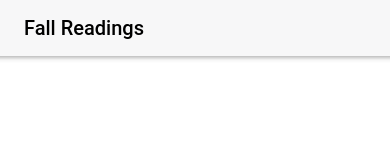
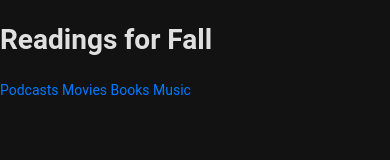
Before and after one commit to AlbertAnthonyArrieta/NMED3630-Fall-Readings-App, a website: page www/index.html in a window 390 px wide. Drawn offline with Linux system fonts and the light colour scheme; some packages are replaced by stand-ins of ours.

Commit message:
added pages

```diff
--- a/www/index.html
+++ b/www/index.html
@@ -42,7 +42,7 @@
     <link rel="stylesheet" href="css/framework7-bundle.min.css" />
     <title>Fall Readings</title>
   </head>
-  <body>
+  <body class="dark">
     <div id="app">
       <!-- panel components go here -->
 
@@ -52,20 +52,24 @@
 
       <div class="view view-main">
 
-        <div class="navbar">
-            <div class="navbar-bg"></div>
-            <div class="navbar-inner">
-                <div class="title">Fall Readings</div>
-            </div>
-        </div>
-
         <!-- component will apply to all pages in view -->
           <div class="page" data-name="home">
             <!-- component is fixed to the page -->
 
             <div class="page-content">
-
-              </div>
+                <h1>Readings for Fall</h1>
+                <a class="link" href="/podcasts/">
+                Podcasts
+                </a>
+                <a class="link" href="/movies/">
+                Movies
+                </a>
+                <a class="link" href="/books/">
+                Books
+                </a>
+                <a class="link" href="/music/">
+                Music
+                </a>
             </div>
           </div>
         </div>
@@ -74,5 +78,6 @@
     <script src="cordova.js"></script>
     <script src="js/framework7-bundle.min.js"></script>
     <script src="js/index.js"></script>
+    <script src="js/scripts.js"></script>
   </body>
 </html>
--- a/www/js/index.js
+++ b/www/js/index.js
@@ -2,5 +2,27 @@ var app = new Framework7({
     // App root element
     el: '#app',
     // ... other parameters
+    routes: [
+        {
+            path: '/',
+            url: 'index.html',
+        },
+        {
+            path: '/podcasts/',
+            url: 'pages/podcasts.html',
+        },
+        {
+            path: '/movies/',
+            url: 'pages/movies.html',
+        },
+        {
+            path: '/books/',
+            url: 'pages/books.html',
+        },
+        {
+            path: '/music/',
+            url: 'pages/music.html',
+        },
+    ],
   });
 var mainView = app.views.create('.view-main')
--- /dev/null
+++ b/www/js/scripts.js
@@ -0,0 +1,17 @@
+var app = new Framework7({
+    // App root element
+    root: '#app',
+
+    routes: [
+        {
+            path: '/',
+            url: 'index.html',
+        },
+        {
+            path: '/podcasts/',
+            url: 'pages/podcasts.html',
+        }
+    ]
+    // ... other parameters
+  });
+var mainView = app.views.create('.view-main')
```
Also changed, not shown: www/pages/books.html (added, +8 -0 lines), www/pages/movies.html (added, +8 -0 lines), www/pages/music.html (added, +8 -0 lines), www/pages/podcasts.html (added, +8 -0 lines).
